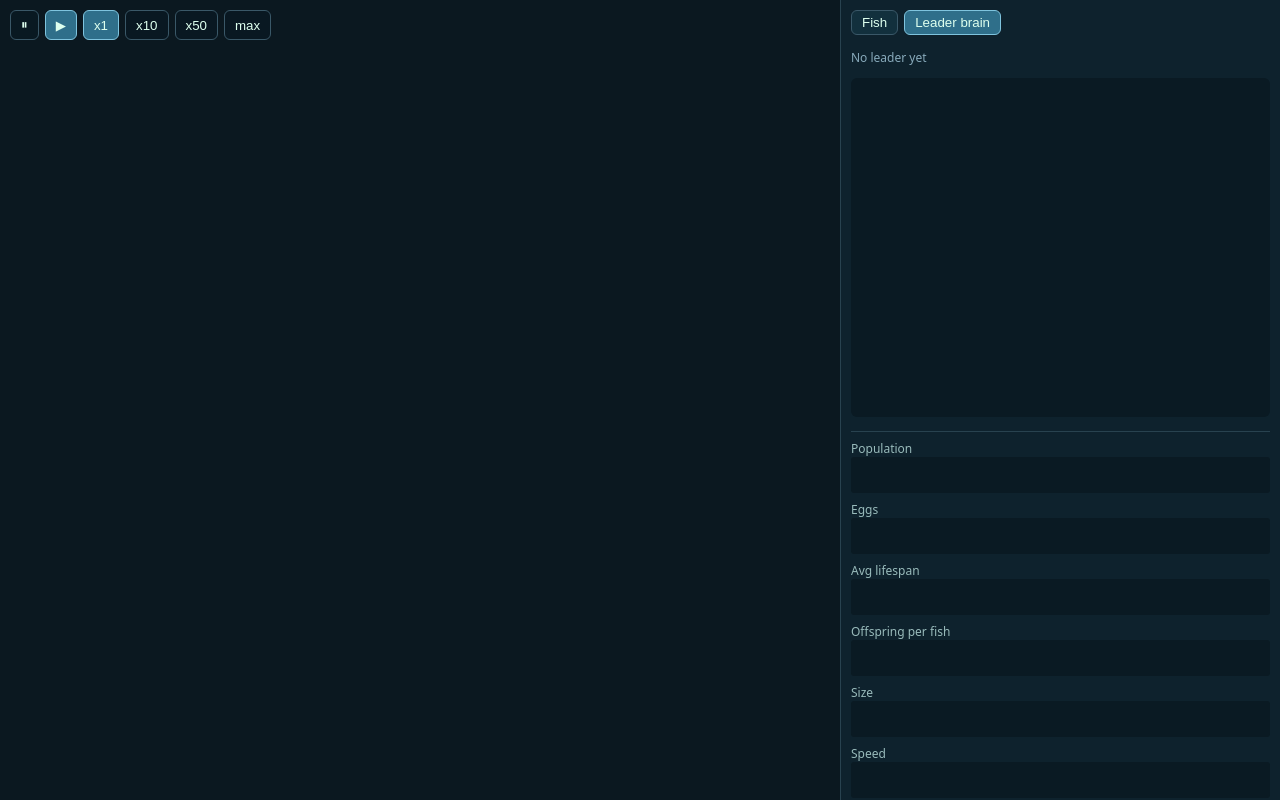
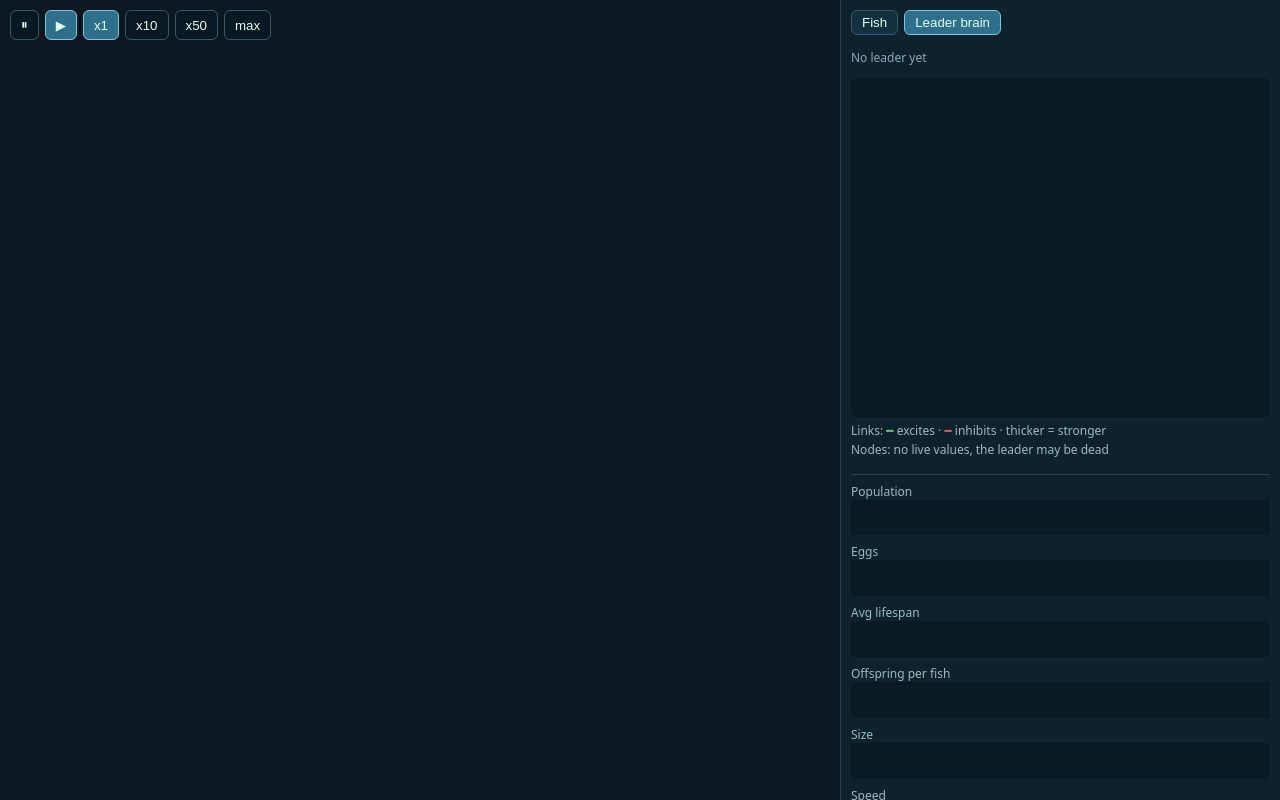
Before and after one commit to bellal89/fish-evolution, a website built with Vite: page index.html in a window 1280 px wide. Both pictures are taken after a click on the button "Leader brain". Built offline with nearby package versions, Linux system fonts and the light colour scheme.

Commit message:
feat(ui): add a color legend under the brain views
Co-Authored-By: Claude Opus 5.5 <noreply@anthropic.com>

```diff
--- a/src/style.css
+++ b/src/style.css
@@ -22,6 +22,7 @@ html, body { margin: 0; height: 100%; background: #0b1820; overflow: hidden; fon
 .swatches > div.expressed { border-color: #7fc4de; }
 #fish-genes { color: #9bb; line-height: 1.5; margin-bottom: 6px; }
 canvas.brain { width: 100%; background: #0a1a23; border-radius: 6px; margin-top: 6px; }
+.legend { color: #9bb; line-height: 1.6; margin-top: 4px; }
 #charts { margin-top: 14px; border-top: 1px solid #28424f; padding-top: 8px; }
 .chart-row { margin-bottom: 8px; }
 .chart-head { display: flex; justify-content: space-between; color: #9bb; }
--- a/src/ui/inspector.ts
+++ b/src/ui/inspector.ts
@@ -8,6 +8,15 @@ interface Inspector {
   update(snap: Snapshot): void;
   /** Tell the inspector which fish the UI asked for (null = none). Clears "Fish died". */
   setWanted(id: number | null): void;
+}
+
+function legend(nodes: string): HTMLElement {
+  const el = document.createElement('div');
+  el.className = 'legend';
+  el.innerHTML =
+    'Links: <span style="color:#5ac878">━</span> excites · <span style="color:#e65a5a">━</span> inhibits · thicker = stronger' +
+    `<br>Nodes: ${nodes}`;
+  return el;
 }
 
 export function mountInspector(root: HTMLElement): Inspector {
@@ -38,10 +47,12 @@ export function mountInspector(root: HTMLElement): Inspector {
 
   const fishBrain = makeCanvas(420, 340);
   fishBrain.className = 'brain';
-  body.append(fishBrain);
+  body.append(fishBrain, legend(
+    '<span style="color:#ffdc5a">●</span> positive · <span style="color:#5aaaff">●</span> negative · brighter = stronger',
+  ));
   const leaderBrain = makeCanvas(420, 340);
   leaderBrain.className = 'brain';
-  leaderTab.append(leaderBrain);
+  leaderTab.append(leaderBrain, legend('no live values, the leader may be dead'));
 
   const swatchCanvases = [0, 1].map(() => {
     const c = makeCanvas(56, 28);
```
